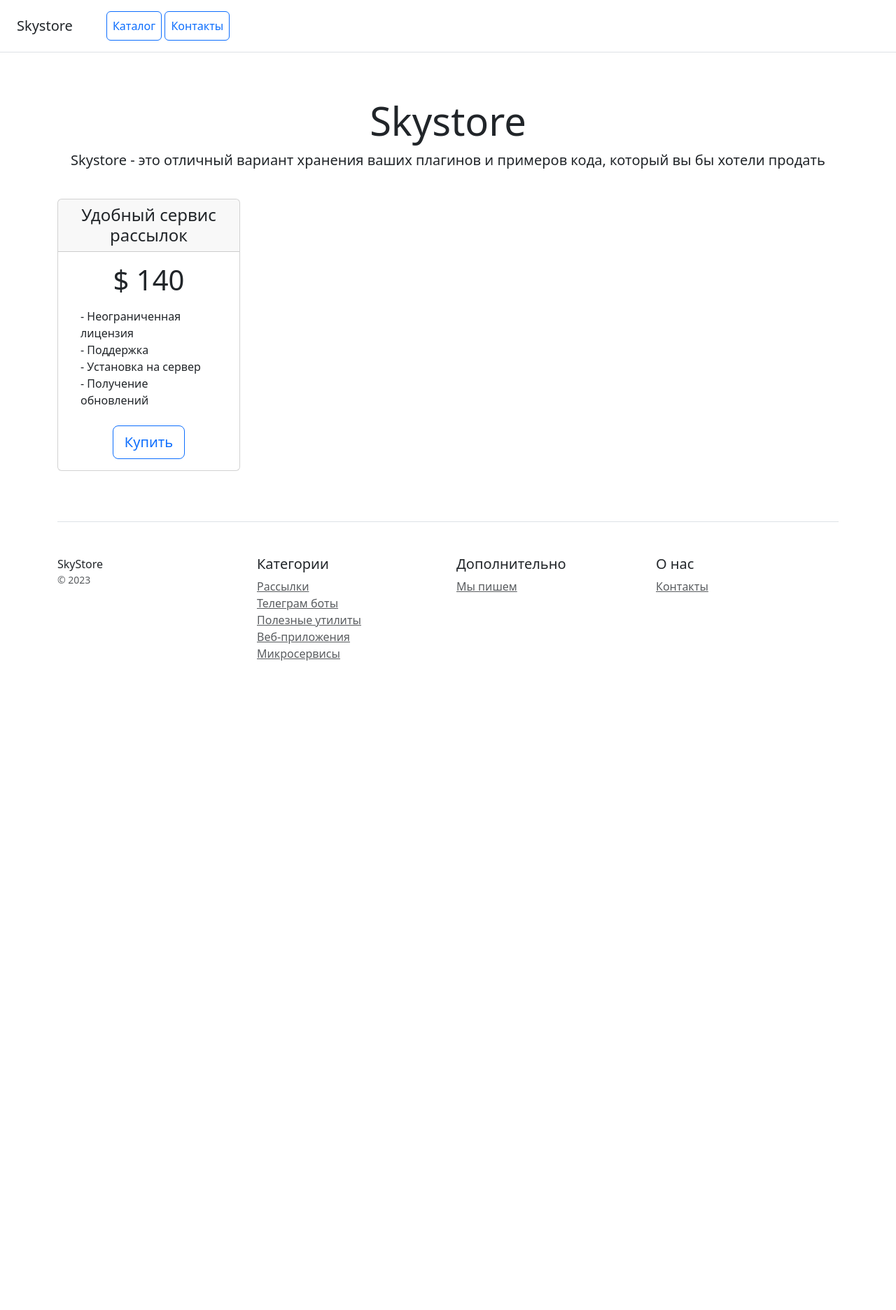
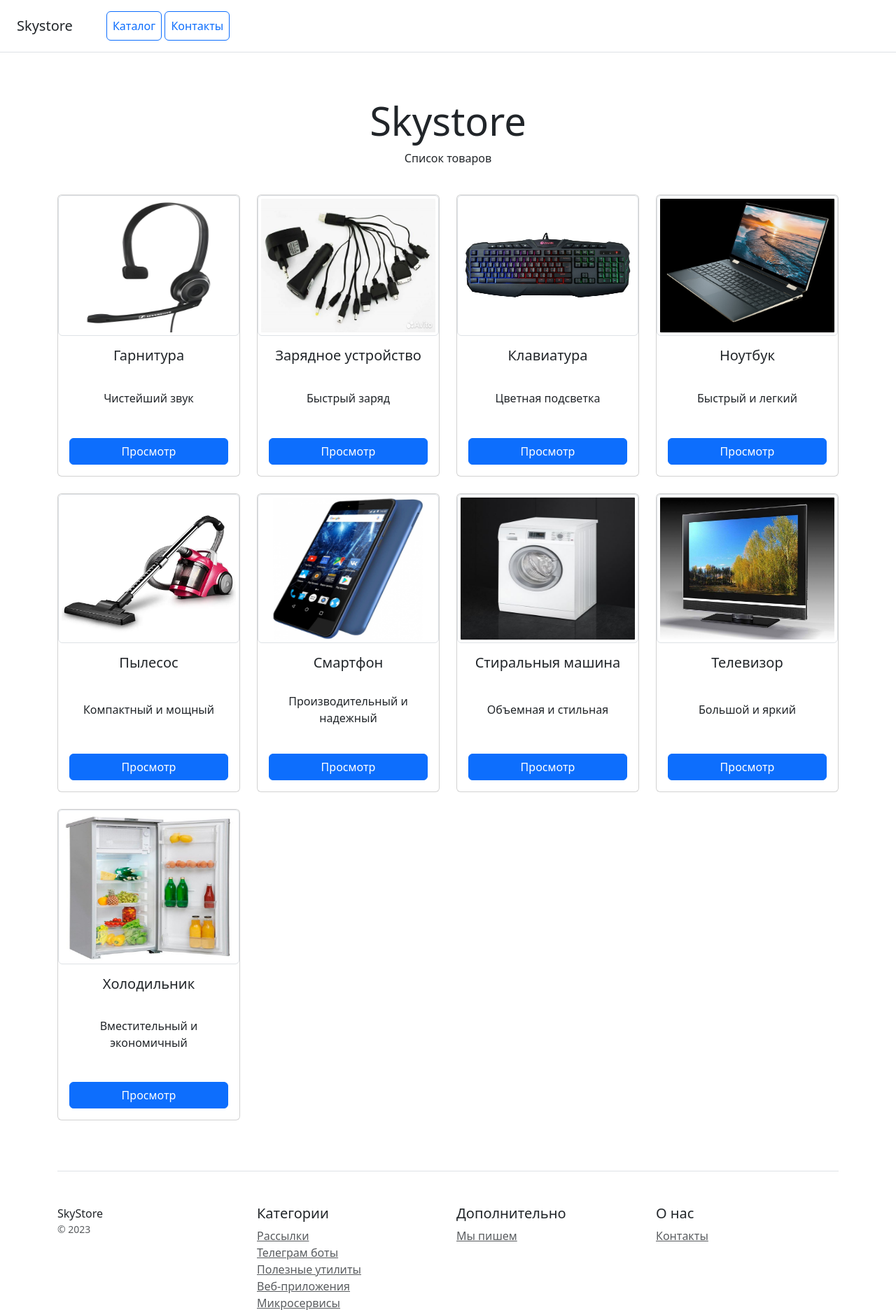
Before and after one commit to Ramazan-Z/DjongoProject, a Django app: page /home/ in a window 1280 px wide. Shown: the top 1872 px of the page at 70% size. Before the commit the page ends 944 px from the top, so only its background shows below. Run offline with Django 5.2, Linux system fonts and the light colour scheme; data comes from the database, SQL or seed files in the repository; some libraries are stand-ins or nearby versions.

Commit message:
update home template and controller

```diff
--- a/catalog/templates/catalog/home.html
+++ b/catalog/templates/catalog/home.html
@@ -8,29 +8,23 @@
 
 <div class="pricing-header px-3 py-3 pt-md-5 pb-md-4 mx-auto text-center">
     <h1 class="display-4">Skystore</h1>
-    <p class="lead">Skystore - это отличный вариант хранения ваших плагинов и примеров кода, который вы бы хотели
-        продать</p>
+    <p class="head">Список товаров</p>
 </div>
 
 <div class="container">
     <div class="row text-center">
-        <div class="col-3">
-            <div class="card mb-4 box-shadow">
-                <div class="card-header">
-                    <h4 class="my-0 font-weight-normal">Удобный сервис рассылок</h4>
-                </div>
-                <div class="card-body">
-                    <h1 class="card-title pricing-card-title">$ 140</h1>
-                    <ul class="list-unstyled mt-3 mb-4 text-start m-3">
-                        <li>- Неограниченная лицензия</li>
-                        <li>- Поддержка</li>
-                        <li>- Установка на сервер</li>
-                        <li>- Получение обновлений</li>
-                    </ul>
-                    <button type="button" class="btn btn-lg btn-block btn-outline-primary">Купить</button>
+        {% for product in products%}
+        <div class="col-lg-3 col-md-4 col-sm-6 d-flex align-items-stretch">
+            <div class="card mb-4 box-shadow w-100">
+                <img src={{ product.image.url}} class="img-thumbnail h-50" alt={{ product.title }}>
+                <div class="card-body d-flex flex-column justify-content-between">
+                    <h5 class="card-title">{{product.title}}</h5>
+                    <p class="card-text">{{product.description|truncatechars:100}}</p>
+                    <a href={% url "catalog:product_detail" product.pk %} class="btn btn-primary">Просмотр</a>
                 </div>
             </div>
         </div>
+        {% endfor %}
     </div>
     {% include "catalog/footer.html" %}
 </div>
--- a/catalog/views.py
+++ b/catalog/views.py
@@ -2,10 +2,14 @@ from django.core.handlers.wsgi import WSGIRequest
 from django.http import HttpResponse
 from django.shortcuts import render
 
+from catalog import models
+
 
 def home(request: WSGIRequest) -> HttpResponse:
     """Контроллер главной страницы"""
-    return render(request, "catalog/home.html")
+    products = models.Product.objects.all()
+    context = {"products": products}
+    return render(request, "catalog/home.html", context=context)
 
 
 def contacts(request: WSGIRequest) -> HttpResponse:
@@ -16,3 +20,10 @@ def contacts(request: WSGIRequest) -> HttpResponse:
         # Здесь мы просто возвращаем простой ответ
         return HttpResponse(f"Спасибо, {name}! Ваше сообщение получено.")
     return render(request, "catalog/contacts.html")
+
+
+def product_detail(request: WSGIRequest, product_id: int) -> HttpResponse:
+    """Контроллер страницы описания продукта"""
+    product = models.Product.objects.get(id=product_id)
+    context = {"product": product}
+    return render(request, "catalog/product_detail.html", context)
```
